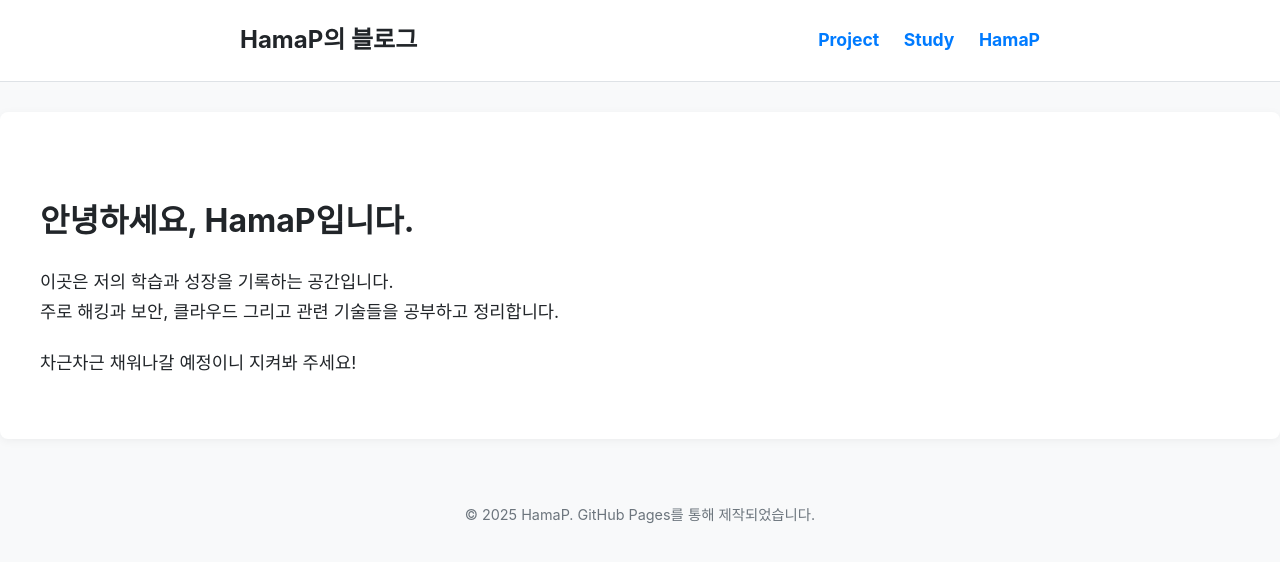
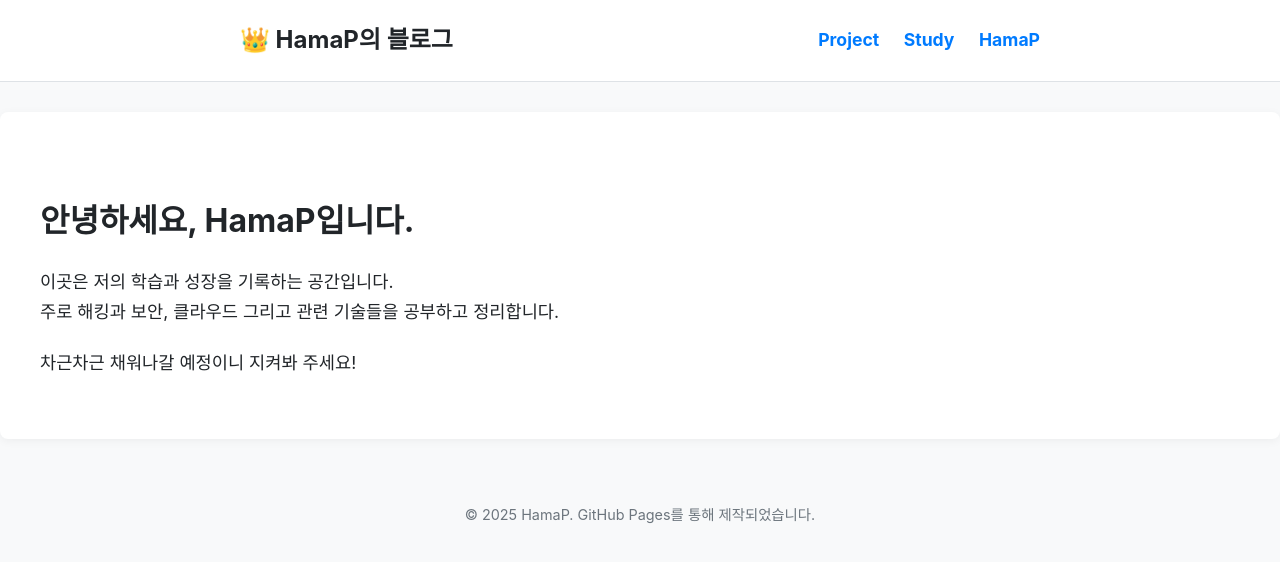
Before and after one commit to HamaP0/HamaP0.github.io, a Jekyll site: the page built from index.html, in a window 1280 px wide. Shown: the top 562 px of the page. Built offline with Jekyll 4.4.1, drawn with Linux system fonts in a browser that asks for light colours; some web fonts are replaced.

Commit message:
Update header.html

```diff
--- a/_includes/header.html
+++ b/_includes/header.html
@@ -2,7 +2,8 @@
 <header class="site-header">
     <div class="container">
         <!-- 로고/블로그 제목. 클릭하면 홈으로 이동합니다. -->
-        <a class="site-title" href="{{ "/" | relative_url }}">{{ site.title }}</a>
+<!-- site.title 앞에 👑 이모티콘을 추가합니다. -->
+<a class="site-title" href="{{ "/" | relative_url }}">👑 {{ site.title }}</a>
 
         <!-- 네비게이션 메뉴 -->
         <nav class="site-nav">
```
